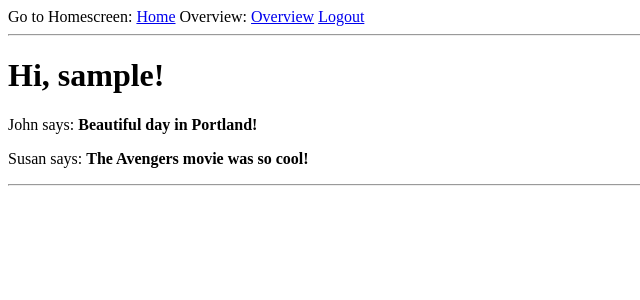
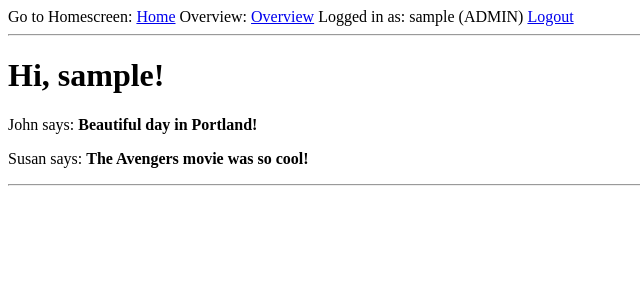
Before and after one commit to Trooooooonix/PRDKE-SS23, a Flask app: page / in a window 1280 px wide. Shown: the top 300 px of the page, without its empty margins (0-640 px from the left). Run offline with Flask 2, Linux system fonts and the light colour scheme; a user stored in the database is signed in; tables that the repository leaves empty hold one stand-in row (values such as "Sample post").

Commit message:
added some login things
Admin-Account: username: Andi, password: admin

```diff
--- a/projectDirectory/app/routes.py
+++ b/projectDirectory/app/routes.py
@@ -24,6 +24,7 @@ def home_site():
     return render_template('index.html', title='Home', user=user, posts=posts)
 
 @app.route("/overview")
+@login_required
 def overview():
     user = {'username': 'Voestalpine'}
     posts = [
--- a/projectDirectory/app/templates/base.html
+++ b/projectDirectory/app/templates/base.html
@@ -15,7 +15,11 @@
             {% if current_user.is_anonymous %}
             <a href="{{ url_for('login') }}">Login</a>
             {% else %}
-            <a href="{{ url_for('logout') }}">Logout</a>
+                Logged in as: {{ current_user.username }}
+                {% if current_user.admin_tag %}
+                    (ADMIN)
+                {% endif %}
+                <a href="{{ url_for('logout') }}">Logout</a>
             {% endif %}
         </div>
         <hr>
```
